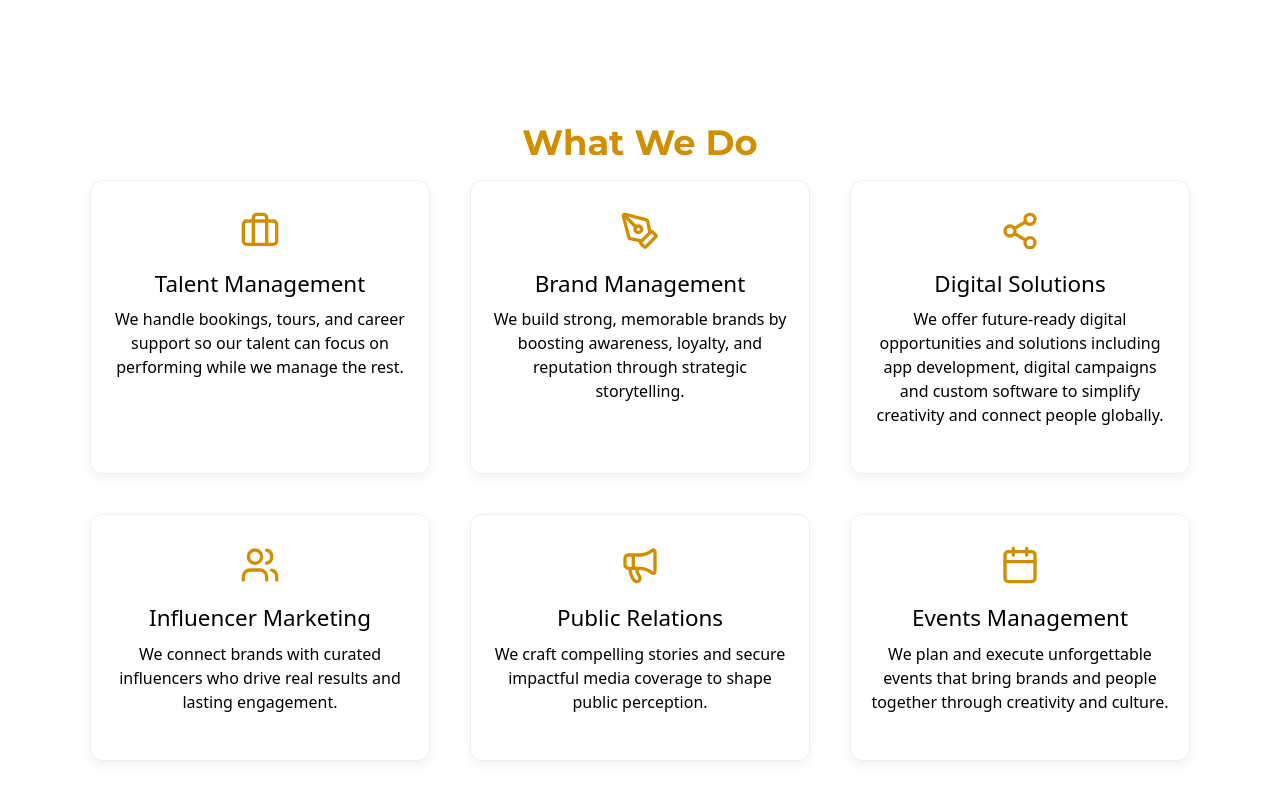
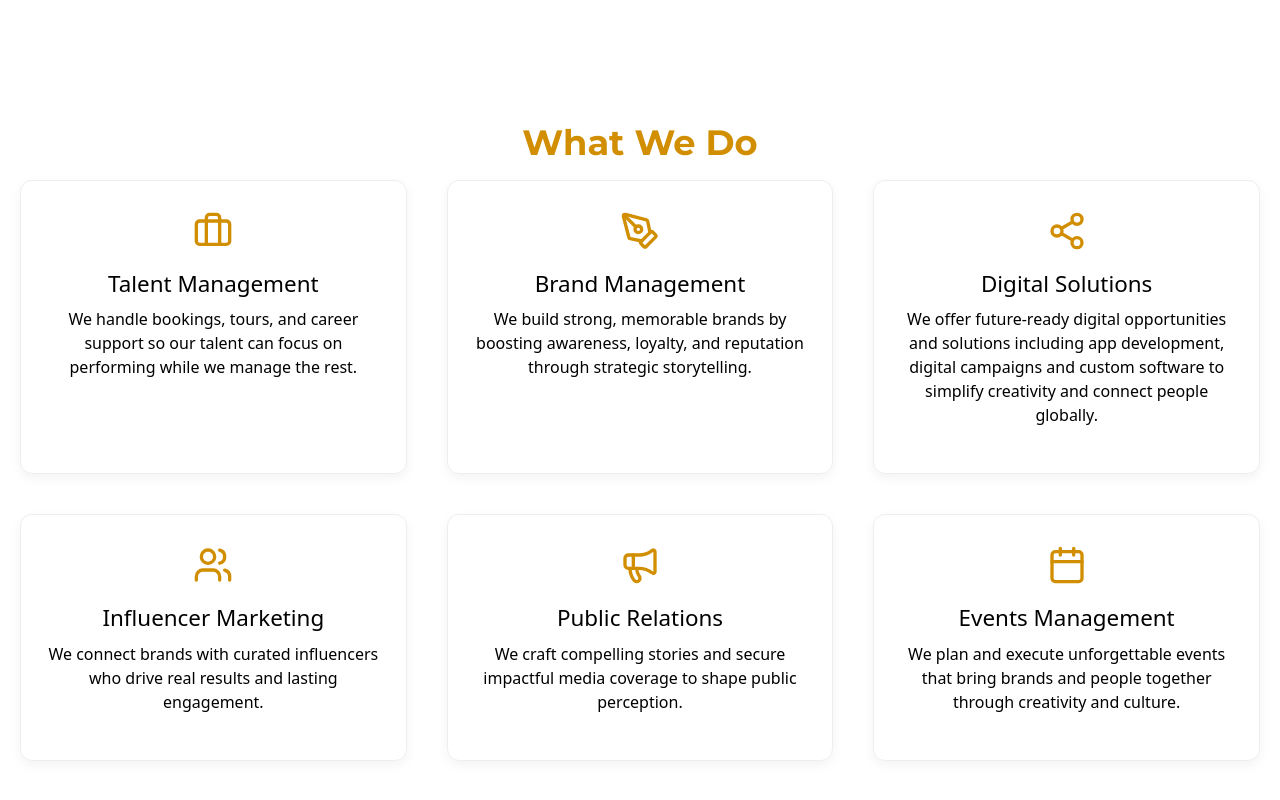
Before and after one commit to SIMPLE-H-O-C/Simple-hoc, a React (Vite) app in the folder simple-hoc/: page / in a window 1280 px wide. Shown: the part 2621-3421 px from the top of the page. Built offline with nearby package versions, Linux system fonts and the light colour scheme.

Commit message:
increased size of services box

```diff
--- a/simple-hoc/src/styles/Services.css
+++ b/simple-hoc/src/styles/Services.css
@@ -15,7 +15,7 @@
   display: grid;
   grid-template-columns: repeat(3, 1fr);
   gap: 40px;
-  max-width: 1100px;
+  max-width: 1500px;
   margin: 0 auto;
 }
 
```
